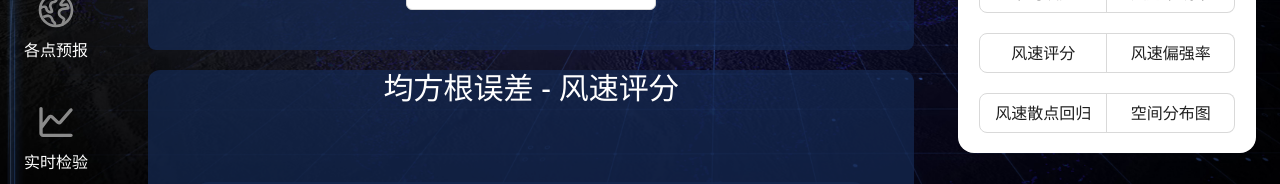
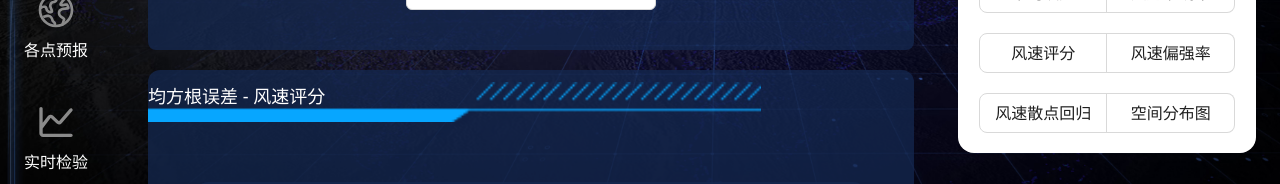
Before and after one commit to AAAkater/forecast-system, a Vue app: page /tables in a window 1280 px wide. Shown: the part 486-670 px from the top of the page. Built offline with nearby package versions, Linux system fonts and the light colour scheme.

Commit message:
✨ feat: add title bg

```diff
--- a/src/views/tables/Content.vue
+++ b/src/views/tables/Content.vue
@@ -40,8 +40,12 @@ const tables = ref([
             :key="index"
             class="my-4 w-full rounded-xl bg-[#142850] bg-opacity-75"
           >
-            <div class="h-16 w-full text-center text-3xl">
-              {{ table.title }}
+            <div class="flex h-16 w-full items-center text-lg">
+              <div
+                class="h-10 w-4/5 bg-[url('@/assets/table_title_bg.png')] bg-cover bg-no-repeat"
+              >
+                {{ table.title }}
+              </div>
             </div>
             <div class="h-auto w-full p-12">
               <div class="rounded-xl bg-[#142850] bg-opacity-75 p-5">
```
Also changed, not shown: src/assets/table_title_bg.png (added).
